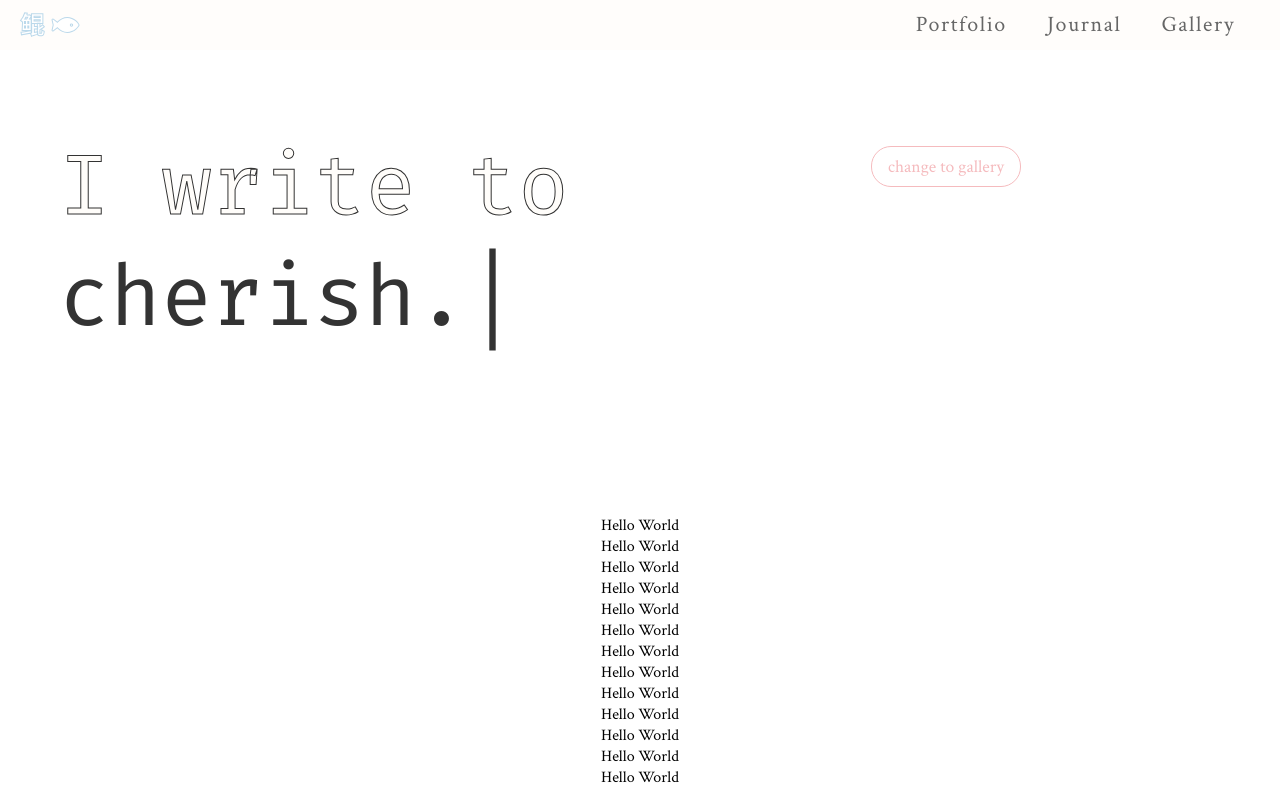
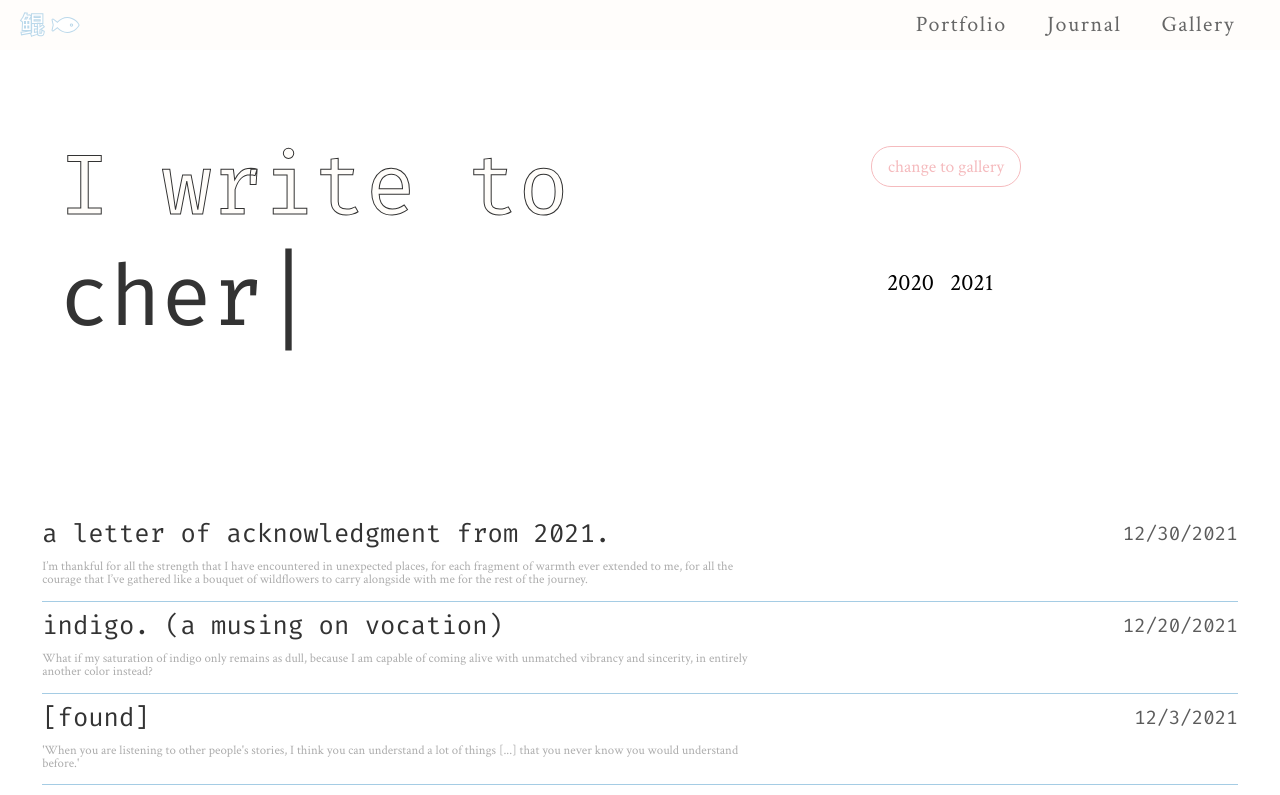
Before and after one commit to kunkunzhu/personal-portfolio, a React (Create React App) app: page /journal in a window 1280 px wide. Shown: the top 795 px of the page. Built offline with nearby package versions, Linux system fonts and the light colour scheme; a web font is replaced by a local one.

Commit message:
change 4.0

```diff
--- a/src/components/About.jsx
+++ b/src/components/About.jsx
@@ -24,7 +24,7 @@ class About extends Component {
                     {/* <Noun>Noun</Noun> */}
                     <Definitions>
                         <Definition>
-                            Kun is a second year student at the University of Waterloo, <Link href={'https://branch-celsius-f27.notion.site/Study-Repository-9f179ada5dd34d64815ea99820ad8a4a'} target='_blank' rel='noreferrer'>
+                            Kun is a third year student at the University of Waterloo, <Link href={'https://branch-celsius-f27.notion.site/Study-Repository-9f179ada5dd34d64815ea99820ad8a4a'} target='_blank' rel='noreferrer'>
                             studying
                             </Link> Statistics / Combinatorics & Optimization with a minor in Cognitive Science.
                         </Definition>
--- a/src/components/journal/PostCanvas.jsx
+++ b/src/components/journal/PostCanvas.jsx
@@ -1,4 +1,4 @@
-import React, { Component } from 'react'
+import React from 'react'
 import styled from 'styled-components'
 import { Link } from 'react-router-dom'
 
@@ -64,14 +64,57 @@ export const PostInfo = styled(Link)`
     }
 `
 
+export const PostTitle = styled.h1`
+    font-family: var(--accent-font);
+    font-weight: 500;
+    font-size: 1.6rem;
+    line-height: 1.8rem;
+    margin-bottom: 0.4rem;
+`
+
+export const PostRow = styled(Link)`
+    display: flex;
+    flex-direction: column;
+    text-decoration: none;
+    color: var(--txt-clr);
+    padding: 5px 15px 5px 15px;
+    .info {
+        display: flex;
+        flex-direction: row;
+        justify-content: space-between;
+        .date {
+            font-size: 1.2rem;
+            opacity: 0.8;
+        }
+    }
+    .excerpt {
+        font-size: 0.8rem;
+        line-height: 0.8rem;
+        padding: 5px 40% 15px 0px;
+        opacity: 0.4;
+    }
+    hr {
+        border: 0;
+        border-top: 1px solid var(--rain);
+    }
+    &: hover {
+        background-color: var(--night);
+        color: var(--bg-clr);
+        transition: 0.4s ease-in-out;
+        .excerpt {
+            opacity: 0.8;
+        }
+    }
+`
+
 export function PostCanvas(props) {
 
     const renderPostText = () => {
         return (
             <PostInfo className="text" to={props.post.path}>
-                <h1 className="title">
+                <PostTitle>
                     {props.post.title}
-                </h1>
+                </PostTitle>
                 <small className="date">
                     {props.post.date}
                 </small>
@@ -91,8 +134,31 @@ export function PostCanvas(props) {
     )
 }
 
-export function PostItem(){
+export function PostItem(props){
+
+    const renderPostText = () => {
+        return (
+            <PostRow  to={props.post.path}>
+                <div className='info'>
+                    <PostTitle>
+                        {props.post.title}
+                    </PostTitle>
+                    <PostTitle className='date'>
+                        {props.post.date}
+                    </PostTitle>
+                </div>
+                <div className='excerpt'>
+                    {props.post.excerpt}
+                </div>
+                <hr/>
+            </PostRow>
+        )
+    }
+
+
     return (
-        <div>Hello World</div>
+        <div>
+            {renderPostText()}
+        </div>
     )
 }
--- a/src/components/pages/JournalHome.jsx
+++ b/src/components/pages/JournalHome.jsx
@@ -48,6 +48,7 @@ const Landing = (props) => {
                 </div>
                 <TextLoop/>
             </div>
+            <div className='options'>
                 { props.curView === "list" ?
                     <button onClick={props.changeView}>
                         change to gallery
@@ -57,6 +58,11 @@ const Landing = (props) => {
                         change to list
                     </button>
                 }
+                <ul>
+                    <li>2020</li>
+                    <li>2021</li>
+                </ul>
+            </div>
         </Header>
     )
 }
--- a/src/components/pages/JournalStyle.jsx
+++ b/src/components/pages/JournalStyle.jsx
@@ -28,6 +28,19 @@ export const Header = styled.header`
         position: relative;
         left: -200px;
     }
+    .options {
+        display: flex;
+        flex-direction: column;
+        ul {
+            margin-top: 5rem;
+            font-size: 1.5rem;
+            display: flex;
+            flex-direction: row;
+            list-style: none;
+            li {
+                padding-left: 1rem;
+            }
+        }
         button {
             cursor: crosshair;
             margin-top: 1rem;
@@ -47,6 +60,7 @@ export const Header = styled.header`
                 color: white;
                 background: var(--blush);
                 transition: 0.1s ease-out;
+            }
         }
     }
     @media (max-width: 1200px) {
@@ -101,4 +115,7 @@ export const Masonry = styled.div`
         column-count: 1;
     }
 `
-export const List = styled.div``
+export const List = styled.div`
+    margin-left: 0.7rem;
+    margin-right: 0.7rem;
+`
--- a/src/components/pages/PortfolioStyle.jsx
+++ b/src/components/pages/PortfolioStyle.jsx
@@ -89,6 +89,7 @@ export const Background = styled.div`
     margin-top: -1430px;
     z-index: 1;
     overflow: hidden;
+    opacity: 0.8;
     @media (max-width: 992px) and (min-width: 768px) {
         margin-left: 300px;
         transition: 0.5s ease-out;
@@ -117,6 +118,7 @@ export const Foreground = styled.div`
     margin-top: 250px;
     z-index: 99;
     overflow: hidden;
+    opacity: 0.9;
     @media (max-width: 768px) and (min-width: 600px) {
         background-size: 400px;
         transition: 0.5s ease-out;
```
Also changed, not shown: 1 other file (tests, documents, lock files or other folders). Lines whose indentation alone changed are shown as unchanged.
